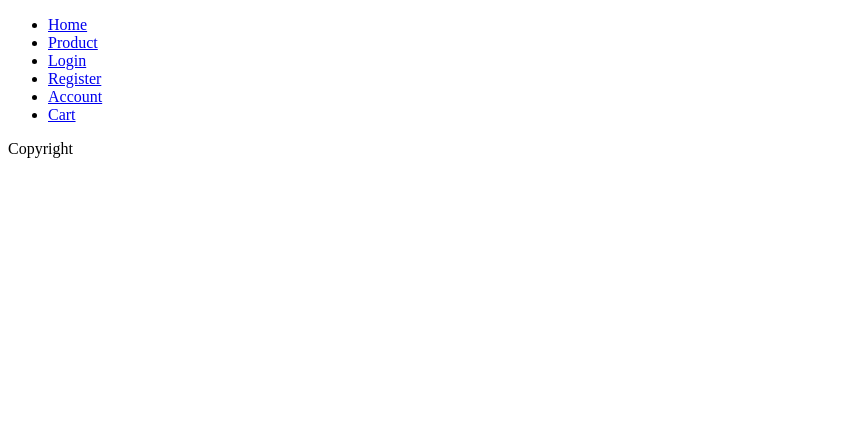
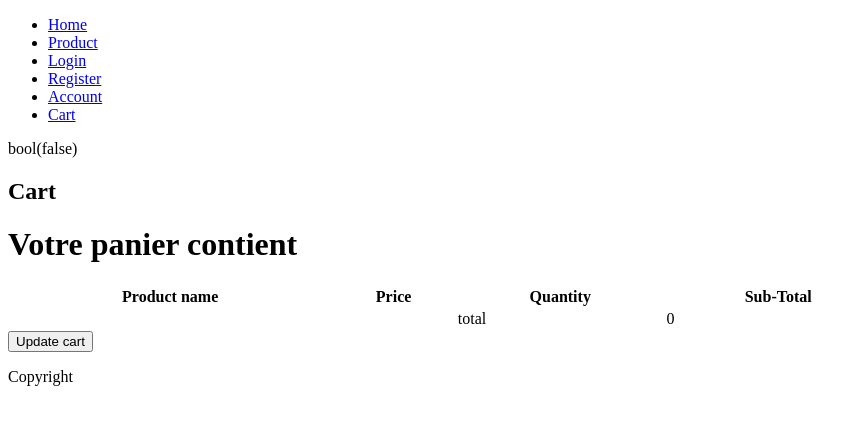
Before and after one commit to YRZZ/ecom, a PHP site: page /cart in a window 1280 px wide. Shown: the top 425 px of the page, without its empty margins (0-866 px from the left). Run offline with PHP 8.4, Linux system fonts and the light colour scheme; the visitor is signed in with stand-in values (Sample User, id 1); data that the repository does not hold is empty.

Commit message:
gestion panier

```diff
--- a/controller/cart_controller.php
+++ b/controller/cart_controller.php
@@ -1,8 +1,16 @@
 <?php
+include '../model/user.php';
+$cartEmpty='';
+if (var_dump(orderByIdClient($pdo, $_SESSION['id'])) === false){
+    $cartEmpty='<h1>Votre panier est vide</h1>';
+}else{
+    $cartEmpty='<h1>Votre panier contient </h1>';
+    $cart = getContentOrder($pdo, $_SESSION['id']);
+}
+$i=1;
+$total= 0;
+// var_dump($_POST);
+// var_dump($cart);
 
-
-
-
-
-
+include '../view/cart_view.php';
 ?>
--- a/controller/login_controller.php
+++ b/controller/login_controller.php
@@ -51,7 +51,7 @@ $firstname = $dataSession['first_name'];
     }
 
 }
-
+var_dump($_SESSION);
 // if (isset($_SESSION['connected']) && $_SESSION['connected'] === true) {
 //     header("Location: /profil");
 // }
--- a/model/user.php
+++ b/model/user.php
@@ -1,7 +1,6 @@
 <?php
 
-function addUser($pdo, $data)
-{
+function addUser($pdo, $data){
     $sql = "
         INSERT INTO client (first_name, last_name, email, password, phone)
         VALUES (:firstname, :lastname, :email, :password, :phone);
@@ -105,8 +104,7 @@ function getEmailPassword($pdo, $email) {
     }
 }
 
-function getClient($pdo, $email)
-{
+function getClient($pdo, $email){
     $sql = "
         SELECT id, email, password, first_name, last_name
         FROM client
@@ -198,20 +196,24 @@ function orderByIdClient($pdo, $id){
         throw $e;
     }
 }
-function getContentOrder($pdo, $id){
+function getContentOrder($pdo, $data){
     $sql = "
-        SELECT *
-        FROM content_order
-        WHERE id_order = :id;
+        SELECT i.name, co.quantity, i.price
+        FROM `order` AS o
+        inner join content_order AS co
+        ON o.id = co.id_order
+        INNER join item as i
+        ON co.id_item = i.id
+        WHERE o.id_client=:id AND o.paid=0
     ";
     $stmt = $pdo->prepare($sql);
     try {
         $stmt->execute(
             [
-                'id'=>$id,
+                'id'=>$data,
             ]
         );
-        return $stmt->fetch();
+        return $stmt->fetchAll();
 
     } catch (Exception $e) {
         $pdo->rollBack();
--- a/view/cart_view.php
+++ b/view/cart_view.php
@@ -1,14 +1,41 @@
+
 <main>
 
+<h2>Cart</h2>
 
-
-
-
-
-
-
-
-
+<?= $cartEmpty ?>
+<div>
+    <form action="/cart" method="post">
+        <table style="width:70%">
+            <thead>
+                <tr>
+                    <th>Product name</th>
+                    <th>Price</th>
+                    <th>Quantity</th>
+                    <th>Sub-Total</th>
+                </tr>
+            </thead>
+            <tbody>
+                <?php foreach($cart as $item) :?>
+                    <tr>
+                        <td><?= $item['name']?></td>
+                        <td><?=$item['price']?></td>
+                        <td><input type='number' name='<?= 'quantity'. $i++ ?>' value='<?=$item['quantity']?>'></input></td>
+                        <td><?=$item['quantity']*$item['price']?></td>
+                        <?php $total += $item['quantity']*$item['price']?>
+                    </tr>
+                <?php endforeach; ?>
+                <tr>
+                    <td></td>
+                    <td></td>
+                    <td>total</td>
+                    <td><?= $total ?></td>
+                </tr>
+            </tbody>
+        </table>
+                    <button type="submit">Update cart</button>
+    </form>
+</div>
 
 
 </main>
```
Also changed, not shown: controller/item_controller.php (+5 -5 lines).
